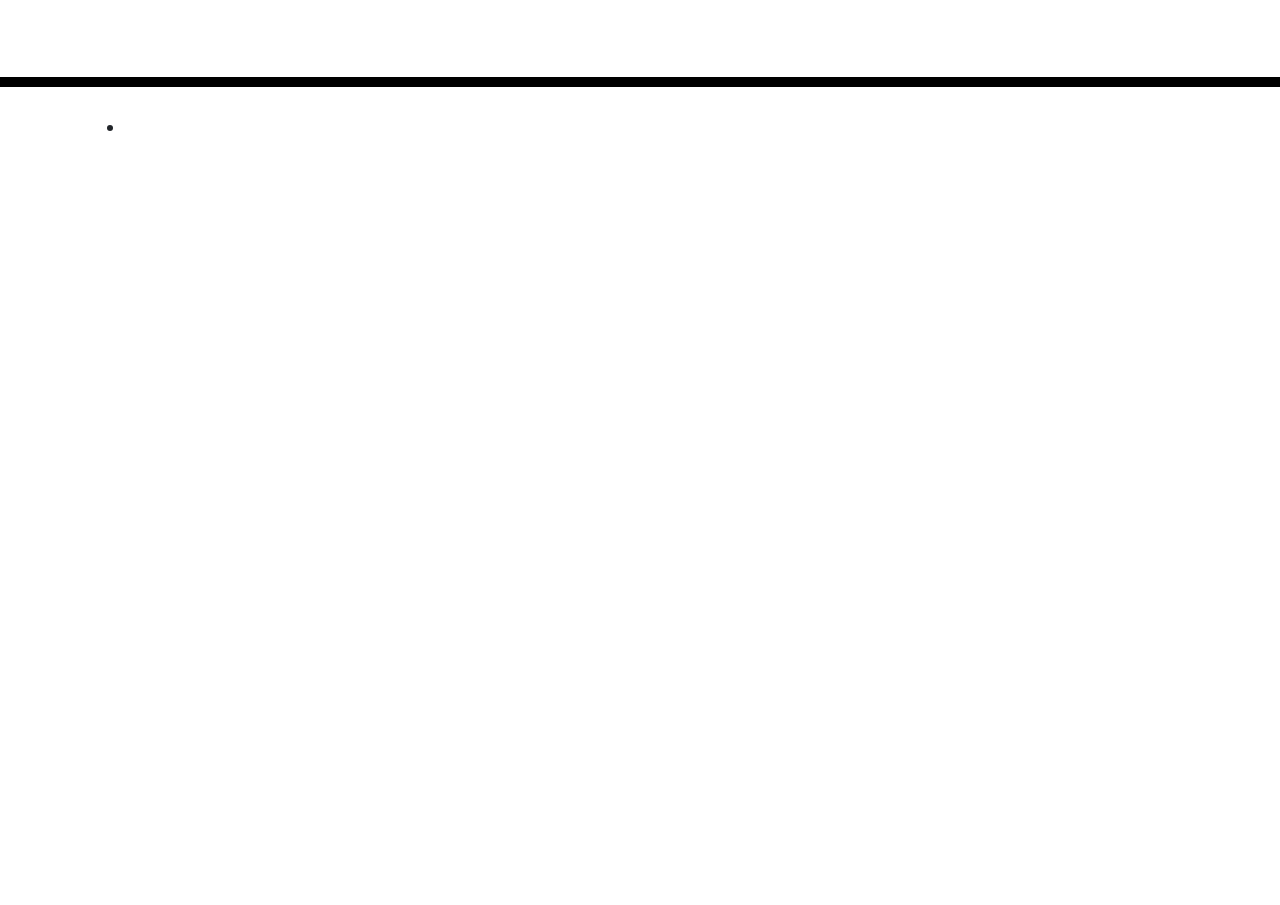
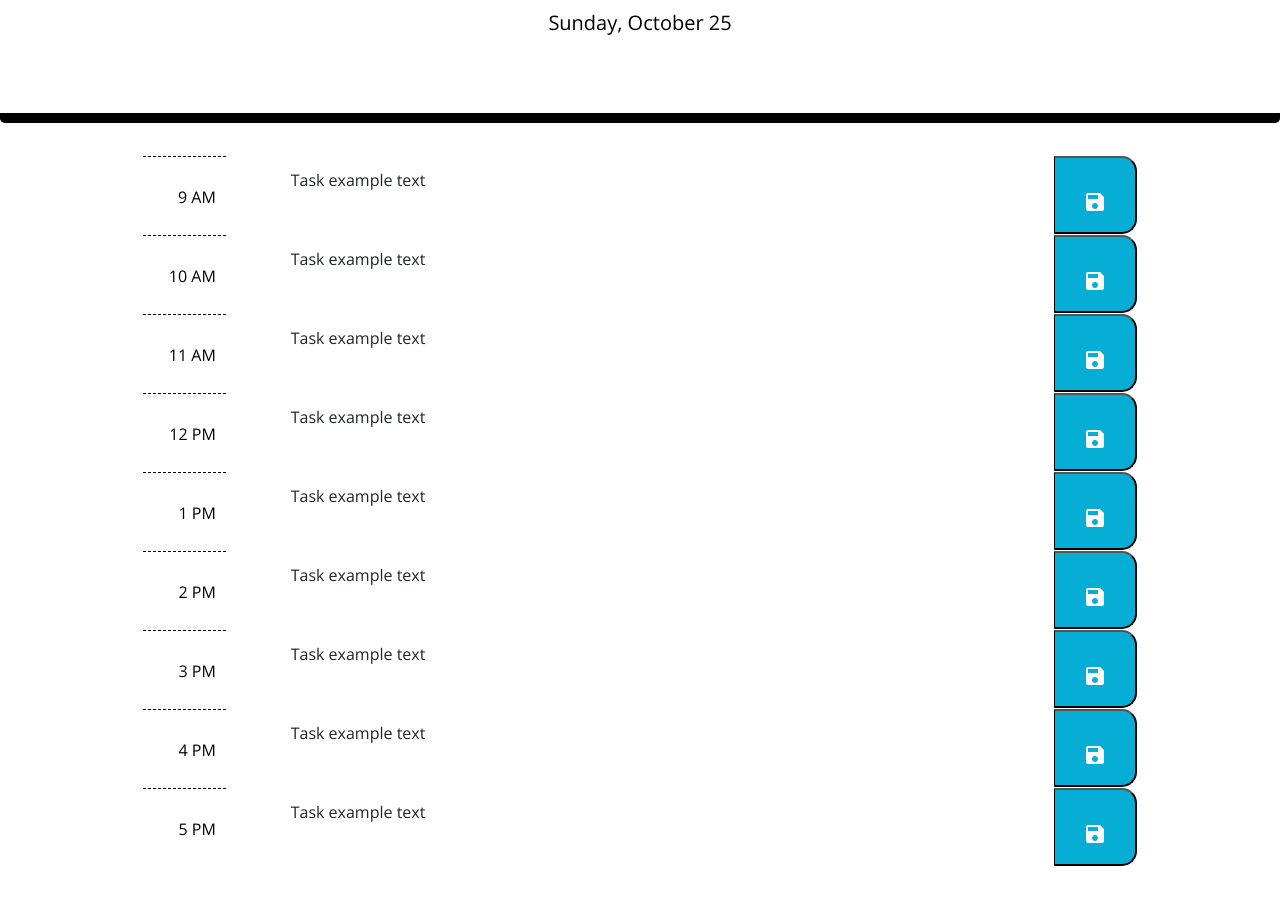
Before and after one commit to MikeGShelby/work-day-scheduler, a plain HTML site: page index.html in a window 1280 px wide. Shown: the part 181-1086 px from the top of the page. Before the commit the page ends 800 px from the top, so only its background shows below. Drawn offline with nearby package versions, Linux system fonts and the light colour scheme; files that its build step writes are made by us from their sources.

Commit message:
add styles and formatting

```diff
--- a/assets/css/style.css
+++ b/assets/css/style.css
@@ -2,26 +2,31 @@ body {
   font-family: 'Open Sans', sans-serif;
   font-size: 16px;
   line-height: 1;
+  margin-bottom: 50px;
 }
 
-textarea{
+/* #text-area {
   background: transparent;
   border: none;
   resize: none;
   color: #000000;
   border-left: 1px solid black;
   padding: 10px;
-}
+} */
 
 .jumbotron {
   text-align: center;
   background-color: transparent;
   color: black;
-  border-radius: 0;
   border-bottom: 10px solid black;
 }
 
-.description{
+.main {
+  width: 80%;
+margin: auto;
+}
+
+.description {
   white-space: pre-wrap;
 }
 
@@ -32,18 +37,22 @@ textarea{
 
 .row {
   white-space: pre-wrap;
-  height: 80px;
-  border-top: 1px solid white;;
+  /* height: 80px; */
+  border-top: 1px solid white;
+  width: 100%;
+  margin: auto;
 }
 
 .hour {
   background-color: #ffffff;
   color: #000000;
   border-top: 1px dashed #000000;
+  text-align: right;
+  padding-right: 10px;
 }
 
 .past {
-  background-color: #d3d3d3;
+  background-color: #a3a3a3;
   color: white;
 }
 
@@ -63,9 +72,10 @@ textarea{
   border-bottom-right-radius: 15px;
   background-color: #06AED5;
   color: white;
+  padding: 0px 5px;
 }
 
-.saveBtn i:hover {
-  font-size: 20px;
+.saveBtn:hover {
+  text-align: left;
   transition: all .3s ease-in-out;
 }
--- /dev/null
+++ b/assets/js/script.js
@@ -0,0 +1,12 @@
+var currentDate = moment().format("dddd" + ", " + "MMMM DD");
+
+// add current day and date to header
+$('#currentDay').text(currentDate);
+
+// get current time
+var currentTime = moment().format("hh a");
+console.log(currentTime);
+
+// get task time
+
+// compare current time to task time
--- a/index.html
+++ b/index.html
@@ -18,7 +18,10 @@
       href="https://fonts.googleapis.com/css?family=Open+Sans&display=swap"
       rel="stylesheet"
     />
-    <link rel="stylesheet" href="style.css" />
+
+    <link rel="stylesheet" href="https://fonts.googleapis.com/icon?family=Material+Icons">
+
+    <link rel="stylesheet" href="assets/css/style.css" />
     <title>Work Day Scheduler</title>
   </head>
 
@@ -26,18 +29,147 @@
     <header class="jumbotron">
       <h1 class="display-3">Work Day Scheduler</h1>
       <p class="lead">A simple calendar app for scheduling your work day</p>
-      <p id="currentDay" class="lead"></p>
+      <p id="currentDay" class="lead">**Current Day**</p>
     </header>
-    <div class="container">
-      <ul>
-        <li>
 
+    <main class="main">
+      <!-- Timeblocks go here -->
+      <ul class="col-12 flex-column">
+
+        <li class="row">
+          <section class="col-1 hour">
+            9 AM
+          </section>
+          <section id="text-area" class="col-10">
+            Task example text
+          </section>
+          <button class="col-1 saveBtn">
+            <span class="material-icons">
+              save
+            </span>
+          </button>
         </li>
+
+        <li class="row">
+          <section class="col-1 hour">
+            10 AM
+          </section>
+          <section id="text-area" class="col-10">
+            Task example text
+          </section>
+          <button class="col-1 saveBtn">
+            <span class="material-icons">
+              save
+            </span>
+          </button>
+        </li>
+
+        <li class="row">
+          <section class="col-1 hour">
+            11 AM
+          </section>
+          <section id="text-area" class="col-10">
+            Task example text
+          </section>
+          <button class="col-1 saveBtn">
+            <span class="material-icons">
+              save
+            </span>
+          </button>
+        </li>
+
+        <li class="row">
+          <section class="col-1 hour">
+            12 PM
+          </section>
+          <section id="text-area" class="col-10">
+            Task example text
+          </section>
+          <button class="col-1 saveBtn">
+            <span class="material-icons">
+              save
+            </span>
+          </button>
+        </li>
+
+        <li class="row">
+          <section class="col-1 hour">
+            1 PM
+          </section>
+          <section id="text-area" class="col-10">
+            Task example text
+          </section>
+          <button class="col-1 saveBtn">
+            <span class="material-icons">
+              save
+            </span>
+          </button>
+        </li>
+
+        <li class="row">
+          <section class="col-1 hour">
+            2 PM
+          </section>
+          <section id="text-area" class="col-10">
+            Task example text
+          </section>
+          <button class="col-1 saveBtn">
+            <span class="material-icons">
+              save
+            </span>
+          </button>
+        </li>
+
+        <li class="row">
+          <section class="col-1 hour">
+            3 PM
+          </section>
+          <section id="text-area" class="col-10">
+            Task example text
+          </section>
+          <button class="col-1 saveBtn">
+            <span class="material-icons">
+              save
+            </span>
+          </button>
+        </li>
+
+        <li class="row">
+          <section class="col-1 hour">
+            4 PM
+          </section>
+          <section id="text-area" class="col-10">
+            Task example text
+          </section>
+          <button class="col-1 saveBtn">
+            <span class="material-icons">
+              save
+            </span>
+          </button>
+        </li>
+
+        <li class="row">
+          <section class="col-1 hour">
+            5 PM
+          </section>
+          <section id="text-area" class="col-10">
+            Task example text
+          </section>
+          <button class="col-1 saveBtn">
+            <span class="material-icons">
+              save
+            </span>
+          </button>
+        </li>
+
+
       </ul>
-      <!-- Timeblocks go here -->
-    </div>
+
+    </main>
 
     <script src="https://code.jquery.com/jquery-3.4.1.min.js"></script>
     <script src="https://cdnjs.cloudflare.com/ajax/libs/moment.js/2.24.0/moment.min.js"></script>
+    <script src="/assets/js/script.js"></script>
+
   </body>
 </html>
```
